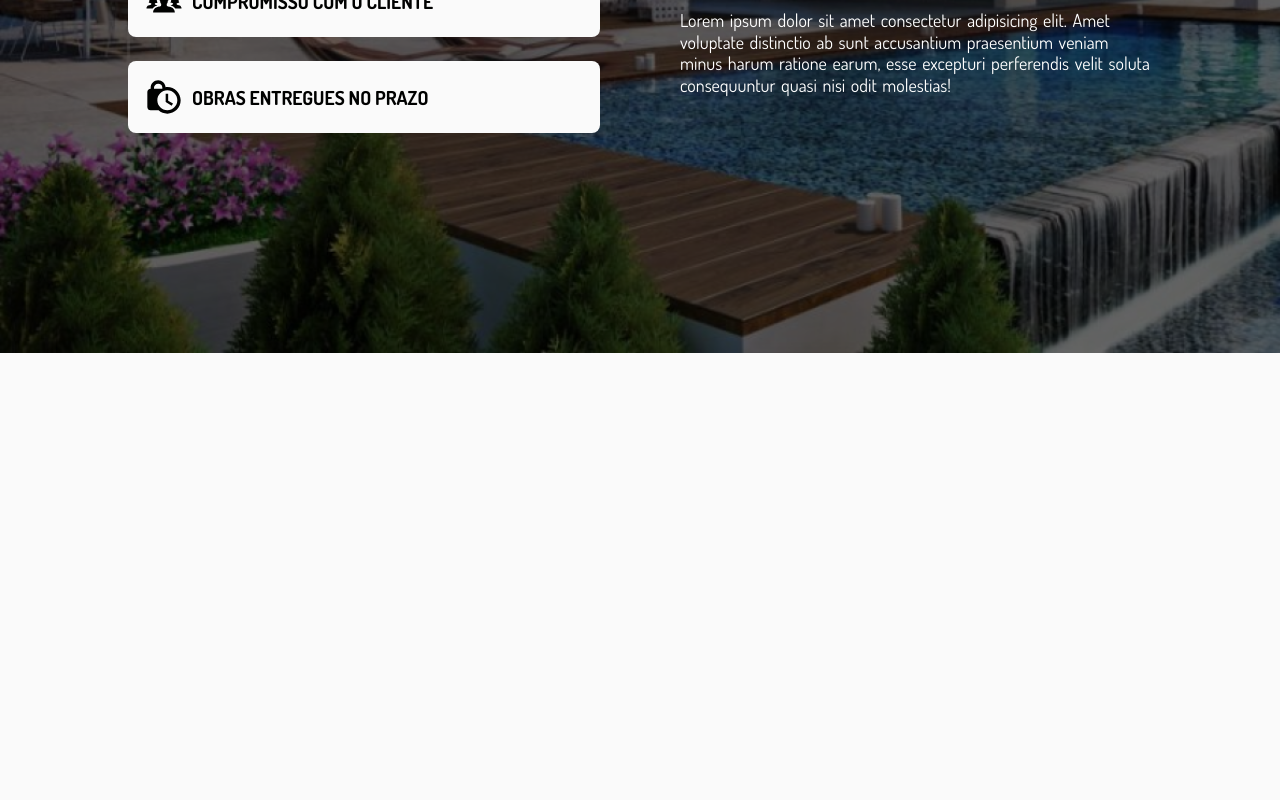
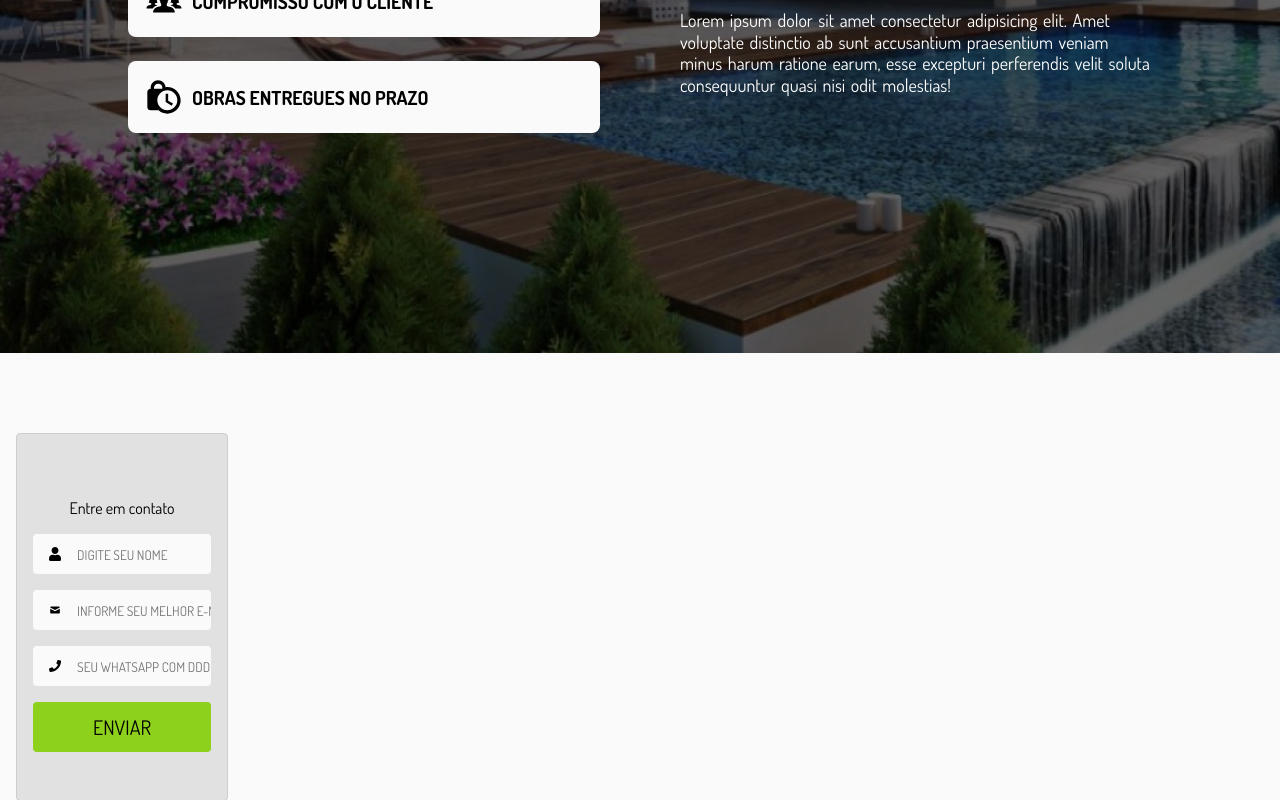
Before and after one commit to rubinoDev/verth-construtora, a Next.js app: page / in a window 1280 px wide. Shown: the part 2000-2800 px from the top of the page. Built offline with nearby package versions, Linux system fonts and the light colour scheme.

Commit message:
Implement form functionalities and upper header

```diff
--- a/package.json
+++ b/package.json
@@ -9,17 +9,21 @@
     "lint": "next lint"
   },
   "dependencies": {
+    "@hookform/resolvers": "^3.1.1",
     "@types/node": "20.4.2",
     "@types/react": "18.2.15",
     "@types/react-dom": "18.2.7",
     "eslint": "8.45.0",
     "eslint-config-next": "13.4.10",
+    "firebase": "^10.0.0",
     "next": "13.4.10",
     "react": "18.2.0",
     "react-dom": "18.2.0",
+    "react-hook-form": "^7.45.2",
     "react-icons": "^4.10.1",
     "styled-components": "^6.0.4",
-    "typescript": "5.1.6"
+    "typescript": "5.1.6",
+    "zod": "^3.21.4"
   },
   "devDependencies": {
     "eslint-config-prettier": "^8.8.0",
--- /dev/null
+++ b/src/components/CustomInput/index.tsx
@@ -0,0 +1,20 @@
+import React, { HTMLProps } from 'react';
+
+import { Container } from './styles';
+
+interface IProps extends HTMLProps<HTMLInputElement> {
+  icon: any;
+  register: any;
+  error: any;
+}
+
+const CustomInput = ({ icon, register, error, ...rest }: IProps) => {
+  return (
+    <Container error={error}>
+      {icon}
+      <input type="text" {...register} {...rest} />
+    </Container>
+  );
+};
+
+export default CustomInput;
--- /dev/null
+++ b/src/components/CustomInput/styles.ts
@@ -0,0 +1,29 @@
+import Colors from '@/styles/Colors';
+import styled, { css } from 'styled-components';
+
+export const Container = styled.div<{ error: any }>`
+  margin-bottom: 16px;
+  height: 40px;
+
+  display: flex;
+  align-items: center;
+
+  background: ${Colors.white};
+
+  ${props =>
+    props.error &&
+    css`
+      border: 2px solid red;
+    `}
+
+  border-radius: 4px;
+  > svg {
+    margin: 8px 16px;
+  }
+
+  > input {
+    height: 100%;
+    width: 100%;
+    background: transparent;
+  }
+`;
--- a/src/components/Header/index.tsx
+++ b/src/components/Header/index.tsx
@@ -1,6 +1,7 @@
 import { useState } from 'react';
-import { Container, NavContainer, NavItem } from './styles';
+import { Container, HeaderWrapper, NavContainer, NavItem } from './styles';
 import Hamburguer from '../Hamburguer';
+import UperHeader from '../UperHeader';
 
 const navData = [
   { text: 'INÍCIO' },
@@ -14,6 +15,8 @@ const Header = () => {
   const [isOpened, setIsOpened] = useState(false);
 
   return (
+    <HeaderWrapper>
+      <UperHeader />
       <Container>
         <div>
           <div>
@@ -32,6 +35,7 @@ const Header = () => {
           </NavContainer>
         </div>
       </Container>
+    </HeaderWrapper>
   );
 };
 
--- a/src/components/Header/styles.ts
+++ b/src/components/Header/styles.ts
@@ -2,6 +2,14 @@ import Colors from '@/styles/Colors';
 import styled from 'styled-components';
 import { IHamburguerProps } from '../Hamburguer/styles';
 import { ScreenSize } from '../utils';
+
+export const HeaderWrapper = styled.span`
+  position: fixed;
+
+  width: 100vw;
+
+  z-index: 999;
+`;
 
 export const Container = styled.header`
   position: fixed;
--- a/src/components/ListingDescription/index.tsx
+++ b/src/components/ListingDescription/index.tsx
@@ -5,15 +5,21 @@ import { MdEngineering, MdLockClock } from 'react-icons/md';
 import { BiWorld } from 'react-icons/bi';
 import { IoIosPeople } from 'react-icons/io';
 
+const itemsArray = [
+  { text: 'MÃO DE OBRA ESPECIALIZADA', icon: <MdEngineering /> },
+  { text: 'SUSTENTABILIDADE', icon: <BiWorld /> },
+  { text: 'COMPROMISSO COM O CLIENTE', icon: <IoIosPeople /> },
+  { text: 'OBRAS ENTREGUES NO PRAZO', icon: <MdLockClock /> }
+];
+
 const ListingDescription = () => {
   return (
     <ImageBackground imageSrc="casa-piscina.png">
       <Content>
         <Container>
-          <FigureItem text="MÃO DE OBRA ESPECIALIZADA " icon={<MdEngineering />}></FigureItem>
-          <FigureItem text="SUSTENTABILIDADE " icon={<BiWorld />}></FigureItem>
-          <FigureItem text="COMPROMISSO COM O CLIENTE " icon={<IoIosPeople />}></FigureItem>
-          <FigureItem text="OBRAS ENTREGUES NO PRAZO " icon={<MdLockClock />}></FigureItem>
+          {itemsArray.map((item, index) => (
+            <FigureItem key={index} text={item.text} icon={item.icon} />
+          ))}
         </Container>
         <ParagraphContainer>
           <Paragraph>
--- /dev/null
+++ b/src/components/SignUpForm/index.tsx
@@ -0,0 +1,58 @@
+import React from 'react';
+
+import { useFormContext } from 'react-hook-form';
+import Colors from '../../styles/Colors';
+import CustomInput from '../CustomInput';
+
+import { FaUser, FaPhone } from 'react-icons/fa';
+import { HiMail } from 'react-icons/hi';
+import { Container, Divider } from './styles';
+import Section from '../Section';
+import Button from '../Button';
+
+interface ISignUpForm {
+  errors: any;
+  backgroundColor?: string;
+  borderColor?: string;
+  boxShadowColor?: string;
+}
+
+const SignUpForm = ({
+  errors,
+  backgroundColor = '#95b4e9',
+  borderColor = '#6894E0',
+  boxShadowColor = 'rgba(90,241,214,0.8)'
+}: ISignUpForm) => {
+  const { register } = useFormContext();
+
+  return (
+    <Section>
+      <Container backgroundColor={backgroundColor} borderColor={borderColor} boxShadowColor={boxShadowColor}>
+        <p>Entre em contato</p>
+        <CustomInput
+          icon={<FaUser />}
+          error={errors.name?.message}
+          placeholder="DIGITE SEU NOME"
+          register={register('name', { required: true })}
+        />
+        <CustomInput
+          icon={<HiMail />}
+          error={errors.email?.message}
+          placeholder="INFORME SEU MELHOR E-MAIL"
+          register={register('email', { required: true })}
+        />
+        <CustomInput
+          icon={<FaPhone />}
+          error={errors.phone?.message}
+          placeholder="SEU WHATSAPP COM DDD"
+          register={register('phone', { required: true })}
+          type="text"
+        />
+
+        <Button text="ENVIAR" backgroundColor={Colors.green} textColor={Colors.black} />
+      </Container>
+    </Section>
+  );
+};
+
+export default SignUpForm;
--- /dev/null
+++ b/src/components/SignUpForm/styles.ts
@@ -0,0 +1,26 @@
+import styled from 'styled-components';
+
+type ContainerProps = {
+  backgroundColor?: string;
+  borderColor?: string;
+  boxShadowColor?: string;
+};
+
+export const Container = styled.div<ContainerProps>`
+  background-color: #e2e1e1;
+  padding: 3rem 1rem;
+  display: flex;
+  flex-direction: column;
+  border-radius: 4px;
+  border: 1px solid #cfcccc;
+
+  > p {
+    display: flex;
+    align-self: center;
+    padding: 1rem;
+  }
+`;
+
+export const Divider = styled.div`
+  height: 32px;
+`;
--- /dev/null
+++ b/src/components/UperHeader/index.tsx
@@ -0,0 +1,24 @@
+import { Container } from './styles';
+import { TbGps } from 'react-icons/tb';
+import { MdWhatsapp, MdOutlineEmail } from 'react-icons/md';
+
+const UperHeader = () => {
+  return (
+    <Container>
+      <div className="only-desktop">
+        <TbGps />
+        <p>Campinas e Região</p>
+      </div>
+      <div>
+        <MdOutlineEmail />
+        <p>guilherme@verthconstrutora.com.br</p>
+      </div>
+      <div>
+        <MdWhatsapp />
+        <p>19 99642-7227</p>
+      </div>
+    </Container>
+  );
+};
+
+export default UperHeader;
--- /dev/null
+++ b/src/components/UperHeader/styles.ts
@@ -0,0 +1,25 @@
+import styled from 'styled-components';
+import Colors from '@/styles/Colors';
+
+export const Container = styled.span`
+  width: 100%;
+  background: ${Colors.blue};
+  display: flex;
+
+  justify-content: space-between;
+  padding: 0.5rem;
+
+  > div {
+    display: flex;
+
+    gap: 0.5rem;
+
+    align-items: center;
+    font-weight: 700;
+    color: ${Colors.white};
+  }
+
+  > div.only-desktop {
+    display: none;
+  }
+`;
--- /dev/null
+++ b/src/config/firebase.ts
@@ -0,0 +1,21 @@
+// Import the functions you need from the SDKs you need
+import { initializeApp } from 'firebase/app';
+import { getFirestore } from 'firebase/firestore';
+// TODO: Add SDKs for Firebase products that you want to use
+// https://firebase.google.com/docs/web/setup#available-libraries
+
+// Your web app's Firebase configuration
+// For Firebase JS SDK v7.20.0 and later, measurementId is optional
+const firebaseConfig = {
+  apiKey: 'AIzaSyDI2OZknZpUhKR-QA90nWEBMiX_z_qOjT4',
+  authDomain: 'verth-construtora.firebaseapp.com',
+  projectId: 'verth-construtora',
+  storageBucket: 'verth-construtora.appspot.com',
+  messagingSenderId: '76337904192',
+  appId: '1:76337904192:web:d3e9825ae469f9f46a7da5'
+};
+
+// Initialize Firebase
+export const app = initializeApp(firebaseConfig);
+
+export const database = getFirestore(app);
--- a/src/pages/index.tsx
+++ b/src/pages/index.tsx
@@ -1,10 +1,58 @@
 import CallToAction from '@/components/CallToAction';
 import Header from '@/components/Header';
+import { addDoc, collection } from 'firebase/firestore';
 import ListingDescription from '@/components/ListingDescription';
 import Slogan from '@/components/Slogan';
 import About from '@/components/About';
+import SignUpForm from '@/components/SignUpForm';
+import { FormProvider, useForm } from 'react-hook-form';
+import { zodResolver } from '@hookform/resolvers/zod';
+
+import { database } from '../config/firebase';
+
+import * as zod from 'zod';
+
+const signUpValidationSchema = zod.object({
+  name: zod.string().min(1, 'Favor informe seu nome'),
+  email: zod.string().email().min(1, 'Favor informe seu email'),
+  phone: zod.string().min(1, 'Favor informe seu telefone')
+});
+
+type SignUpFormData = zod.infer<typeof signUpValidationSchema>;
 
 const Home = () => {
+  const dbInstance = collection(database, 'leads');
+
+  const signUpForm = useForm<SignUpFormData>({
+    resolver: zodResolver(signUpValidationSchema),
+    defaultValues: {
+      name: '',
+      email: '',
+      phone: undefined
+    }
+  });
+
+  const {
+    handleSubmit,
+    watch,
+    reset,
+    formState: { errors }
+  } = signUpForm;
+
+  async function handleRegister(data: SignUpFormData) {
+    try {
+      // Aqui chama o Banco de dados
+      // Não descomenta pra testar o resend
+      // await addDoc(dbInstance, data);
+
+      // TODO: RESEND
+      alert('success');
+    } catch (e) {
+      console.log('erro', e);
+    }
+    reset();
+  }
+
   return (
     <>
       <Header />
@@ -16,6 +64,11 @@ const Home = () => {
       <About />
 
       <ListingDescription />
+      <form onSubmit={handleSubmit(handleRegister)}>
+        <FormProvider {...signUpForm}>
+          <SignUpForm errors={errors} />
+        </FormProvider>
+      </form>
       <div style={{ height: '500vh' }} />
     </>
   );
```
Also changed, not shown: 1 other file (tests, documents, lock files or other folders). Lines whose indentation alone changed are shown as unchanged.
